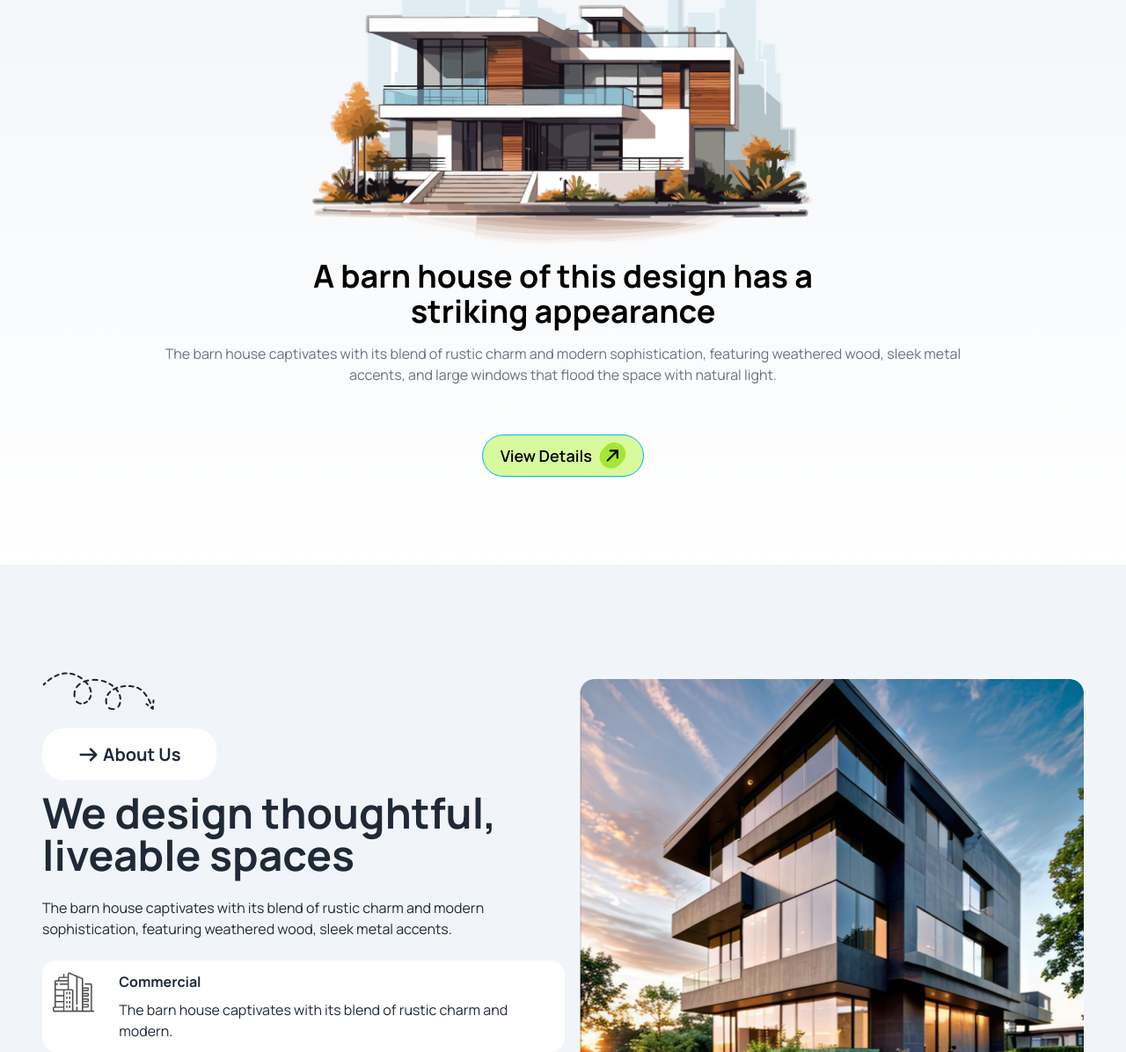
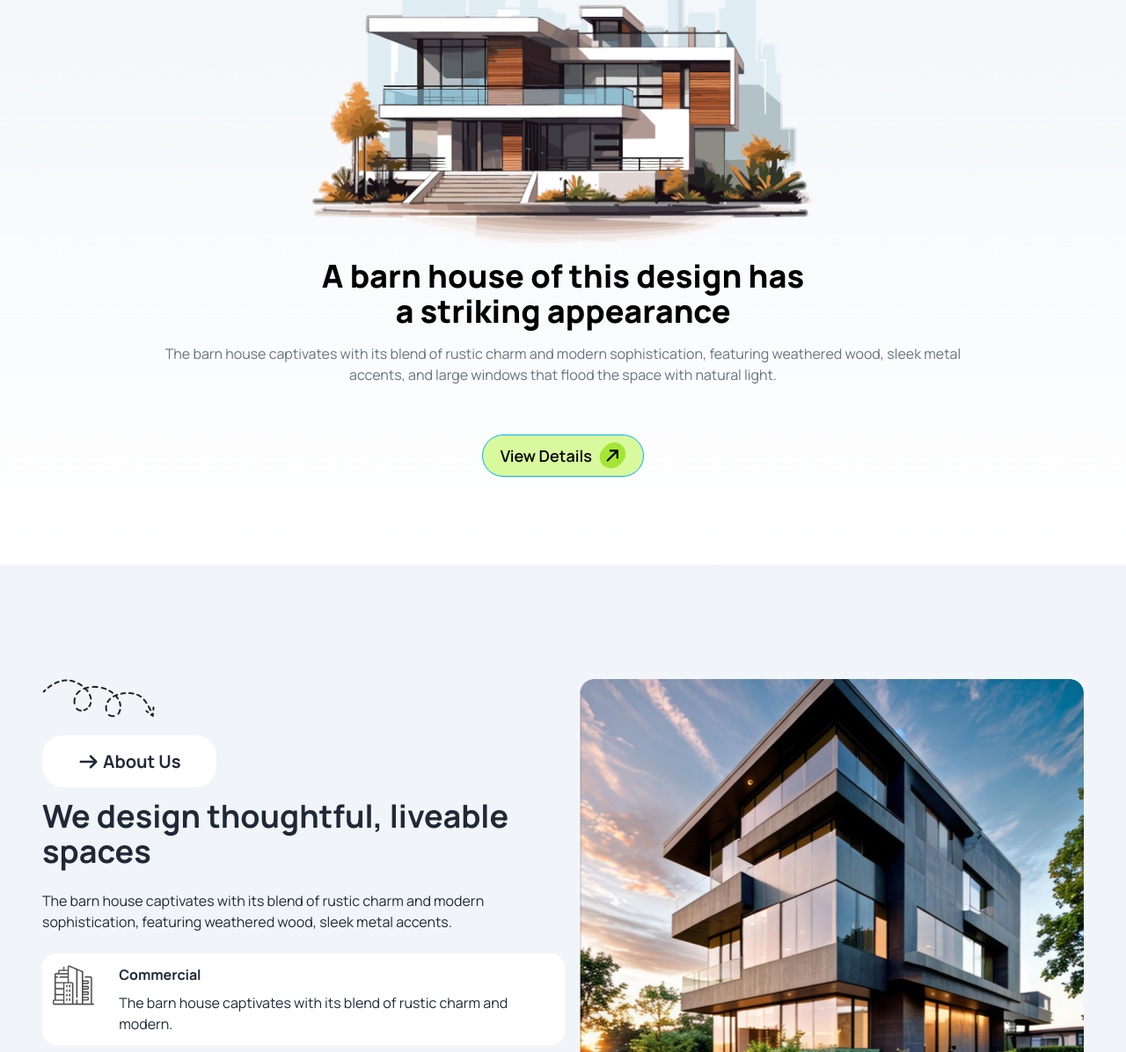
Before and after one commit to NH-Mizan/NH-Mizan-Challenge-House-Assignment-03, a plain HTML site: page index.html in a window 1280 px wide. Shown: the part 196-1392 px from the top of the page at 88% size. Drawn offline with nearby package versions, Linux system fonts and the light colour scheme.

Commit message:
change the font size

```diff
--- a/index.html
+++ b/index.html
@@ -99,8 +99,8 @@
         <div class="text-center mx-auto">
           <img src="images/banner.png" alt="" class="mx-auto mt-5">
           <div >
-            <h1 class="text-4xl font-bold  text-clifford my-4">
-              A barn house of this design has a <br> striking appearance
+            <h1 class="lg:text-4xl text-3xl lg:font-extrabold text-clifford my-4">
+              A barn house of this design has <br class="hidden lg:flex"> a  striking appearance
             </h1>
             <p class="text-gray-500 mb-4">The barn house captivates with its blend of rustic charm and modern sophistication, featuring weathered wood, sleek metal<br> accents, and large windows that flood the space with natural light.</p>
 
@@ -131,7 +131,7 @@
             <div>
               <img src="images/Vector.png" alt="" class="mb-9 hidden lg:flex">
               <a href="" class="bg-white px-10 py-4 rounded-3xl font-bold text-xl  "><i class="fa-solid fa-arrow-right "></i> About Us</a>
-              <h1 class="text-5xl font-bold pt-7"> We design thoughtful, liveable spaces </h1>
+              <h1 class="lg:text-4xl text-3xl font-bold pt-7"> We design thoughtful, liveable spaces </h1>
               <p class="py-6">
                 The barn house captivates with its blend of rustic charm and
                 modern sophistication, featuring weathered wood, sleek metal accents.
```
